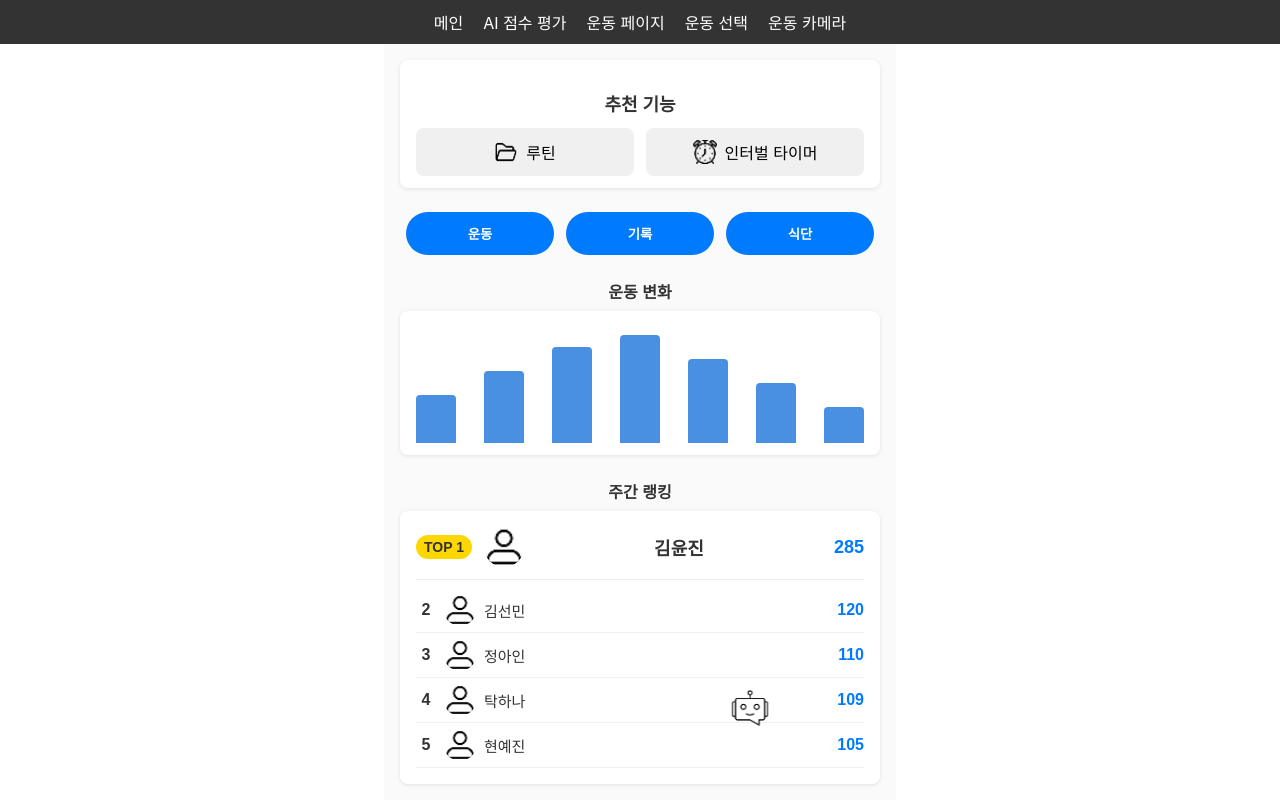
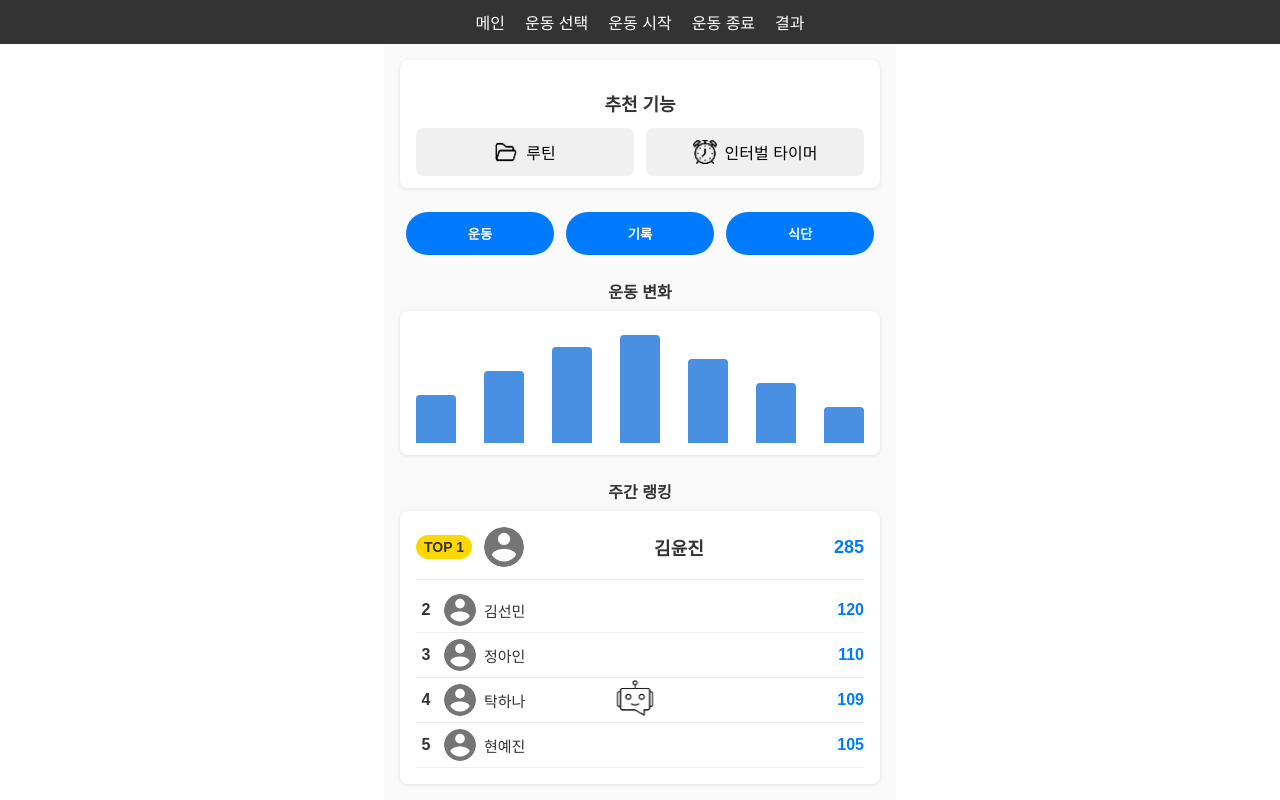
Before and after one commit to yoonjin129/Expo, a React (Create React App) app: page / in a window 1280 px wide. Shown: the top 800 px of the page. Built offline with nearby package versions, Linux system fonts and the light colour scheme.

Commit message:
아인이랑 합친 거 수정본

```diff
--- a/src/App.js
+++ b/src/App.js
@@ -38,22 +38,6 @@ function App() {
             </li>
             <li>
               <Link
-                to="/score"
-                style={{ color: "white", textDecoration: "none" }}
-              >
-                AI 점수 평가
-              </Link>
-            </li>
-            <li>
-              <Link
-                to="/exercise"
-                style={{ color: "white", textDecoration: "none" }}
-              >
-                운동 페이지
-              </Link>
-            </li>
-            <li>
-              <Link
                 to="/choice"
                 style={{ color: "white", textDecoration: "none" }}
               >
@@ -65,7 +49,23 @@ function App() {
                 to="/camera"
                 style={{ color: "white", textDecoration: "none" }}
               >
-                운동 카메라
+                운동 시작
+              </Link>
+            </li>
+            <li>
+              <Link
+                to="/exercise"
+                style={{ color: "white", textDecoration: "none" }}
+              >
+                운동 종료
+              </Link>
+            </li>
+            <li>
+              <Link
+                to="/score"
+                style={{ color: "white", textDecoration: "none" }}
+              >
+                결과
               </Link>
             </li>
           </ul>
--- a/src/pages/MainPage.css
+++ b/src/pages/MainPage.css
@@ -3,7 +3,7 @@
   max-width: 480px;
   margin: 0 auto;
   padding: 16px;
-  font-family: 'Noto Sans KR', sans-serif;
+  font-family: "Noto Sans KR", sans-serif;
   background-color: #fafafa;
   color: #333;
 }
@@ -14,7 +14,7 @@
   background-color: #fff;
   padding: 12px 16px;
   border-radius: 8px;
-  box-shadow: 0 1px 4px rgba(0,0,0,0.1);
+  box-shadow: 0 1px 4px rgba(0, 0, 0, 0.1);
 }
 
 .feature-buttons h3 {
@@ -96,9 +96,8 @@
   background-color: #fff;
   padding: 12px 16px;
   border-radius: 8px;
-  box-shadow: 0 1px 4px rgba(0,0,0,0.1);
+  box-shadow: 0 1px 4px rgba(0, 0, 0, 0.1);
 }
-
 
 .bar {
   width: 40px;
@@ -108,7 +107,7 @@
 }
 
 .bar:hover {
-  background-color: #357ABD;
+  background-color: #357abd;
 }
 
 /* 주간 랭킹 */
@@ -126,7 +125,7 @@
   background-color: #fff;
   padding: 16px;
   border-radius: 8px;
-  box-shadow: 0 1px 4px rgba(0,0,0,0.1);
+  box-shadow: 0 1px 4px rgba(0, 0, 0, 0.1);
 }
 
 .top-rank {
@@ -238,8 +237,8 @@
 /* 챗봇 이미지 */
 .chatbot {
   position: fixed;
-  bottom: 50px; /* 네비게이션 높이 40px + 여백 16px */
-  right: 500px;
+  bottom: 60px; /* 네비게이션 높이 40px + 여백 16px */
+  right: 615px;
   width: 60px;
   height: 60px;
   cursor: pointer;
@@ -254,27 +253,26 @@
 
 /* 하단 네비게이션 */
 .bottom-nav {
-  height: 40px;      /* 기존 56px에서 40px로 줄임 */
+  height: 40px; /* 기존 56px에서 40px로 줄임 */
   /* weight: 56px; */ /* 오타로 보이므로 제거 */
   background-color: #fff;
   display: flex;
   justify-content: space-around;
   align-items: center;
   border-top: 1px solid #ddd;
-  box-shadow: 0 -1px 6px rgba(0,0,0,0.1);
+  box-shadow: 0 -1px 6px rgba(0, 0, 0, 0.1);
   z-index: 20;
 }
 
 .nav-btn {
-  padding: 4px;       /* 버튼 패딩도 줄임 */
+  padding: 4px; /* 버튼 패딩도 줄임 */
   opacity: 0.6;
   cursor: pointer;
   border: none;
   background: none;
   transition: opacity 0.3s ease;
-  font-size: 14px;    /* 아이콘이나 텍스트 크기가 있다면 같이 조절 */
+  font-size: 14px; /* 아이콘이나 텍스트 크기가 있다면 같이 조절 */
 }
-
 
 .nav-btn.active,
 .nav-btn:hover {
--- a/src/pages/MainPage.js
+++ b/src/pages/MainPage.js
@@ -3,7 +3,7 @@ import "./MainPage.css";
 
 import folderIcon from "../assets/folder.png";
 import timerIcon from "../assets/timer.png";
-import userIcon from "../assets/user.png";
+import profileImg from "../assets/profile.png"; // 여기 수정
 import homeIcon from "../assets/home.png";
 import calendarIcon from "../assets/calendar.png";
 import chatbotIcon from "../assets/chatbot.png";
@@ -59,7 +59,8 @@ const MainPage = () => {
         <div className="ranking-box">
           <div className="top-rank">
             <span className="top-rank-label">TOP 1</span>
-            <img src={userIcon} alt="Top user" className="rank-avatar" />
+            <img src={profileImg} alt="Top user" className="rank-avatar" />{" "}
+            {/* 여기 수정 */}
             <span className="top-name">김윤진</span>
             <span className="top-score">285</span>
           </div>
@@ -74,7 +75,7 @@ const MainPage = () => {
               <li key={rank}>
                 <div className="rank-left">
                   <span className="rank-num">{rank}</span>
-                  <img src={userIcon} alt="user" />
+                  <img src={profileImg} alt="user" /> {/* 여기 수정 */}
                   <span className="rank-name">{name}</span>
                 </div>
                 <span className="rank-score">{score}</span>
@@ -114,7 +115,8 @@ const MainPage = () => {
           <img src={calendarIcon} alt="캘린더" width="20" height="20" />
         </button>
         <button className="nav-btn">
-          <img src={userIcon} alt="유저" width="20" height="20" />
+          <img src={profileImg} alt="유저" width="20" height="20" />{" "}
+          {/* 여기 수정 */}
         </button>
       </nav>
     </div>
```
